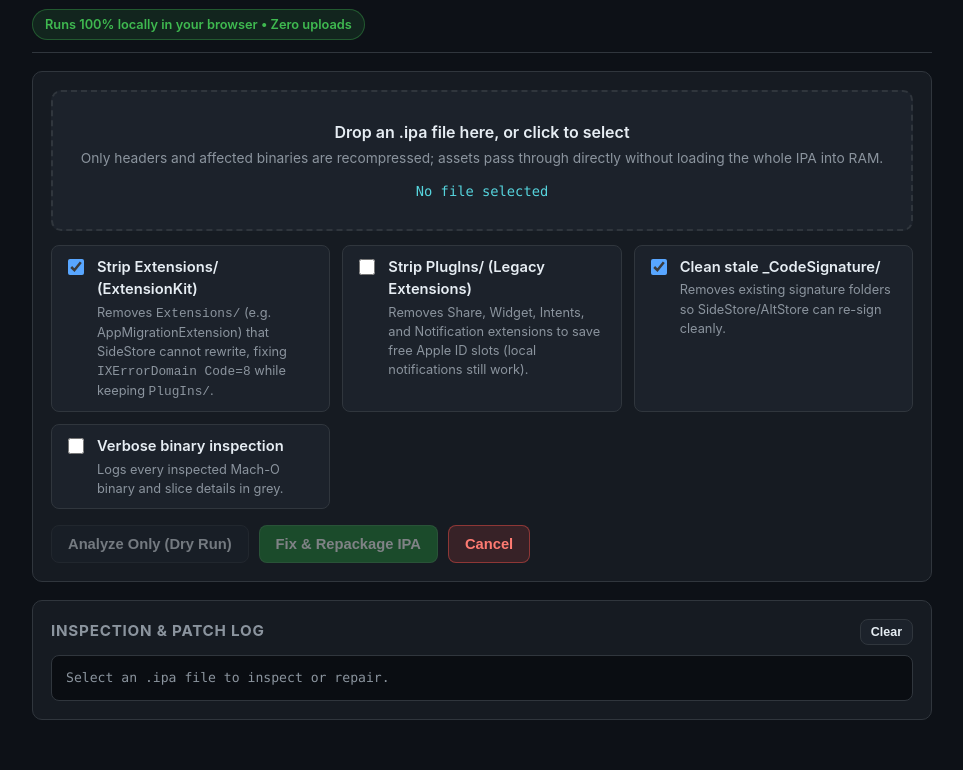
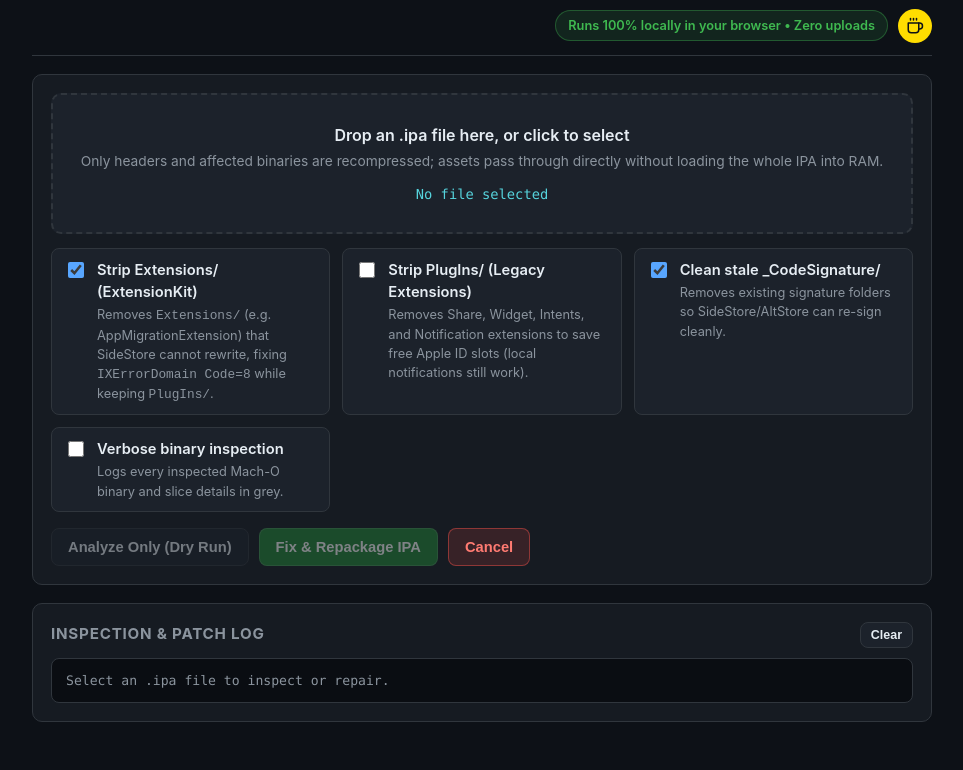
Before and after one commit to LuizHPio/ipa-fixer, a website: page tools/ipa-fixer/web-src/template.html in a window 1280 px wide. Shown: the part 88-858 px from the top of the page, without its empty margins (158-1121 px from the left). Drawn offline with Linux system fonts and the light colour scheme.

Commit message:
Add Buy Me a Coffee badge to README and round coffee icon to web header

```diff
--- a/tools/ipa-fixer/web-src/template.html
+++ b/tools/ipa-fixer/web-src/template.html
@@ -75,6 +75,13 @@
       border: 1px solid var(--border);
     }
 
+    .header-actions {
+      display: flex;
+      align-items: center;
+      gap: 10px;
+      margin-left: auto;
+    }
+
     .privacy-badge {
       display: inline-flex;
       align-items: center;
@@ -87,6 +94,33 @@
       border-radius: 999px;
       padding: 5px 12px;
       white-space: nowrap;
+    }
+
+    .coffee-btn {
+      display: inline-flex;
+      align-items: center;
+      justify-content: center;
+      width: 34px;
+      height: 34px;
+      border-radius: 50%;
+      background: #ffdd00;
+      color: #0d1117;
+      border: 1px solid rgba(255, 221, 0, 0.6);
+      text-decoration: none;
+      flex-shrink: 0;
+      transition: transform 0.15s ease, box-shadow 0.15s ease, background 0.15s ease;
+    }
+
+    .coffee-btn:hover {
+      background: #ffe74c;
+      transform: translateY(-1px);
+      box-shadow: 0 4px 12px rgba(255, 221, 0, 0.25);
+    }
+
+    .coffee-btn svg {
+      width: 18px;
+      height: 18px;
+      display: block;
     }
 
     .card {
@@ -397,7 +431,25 @@
           <code>IXErrorDomain Code=8</code> ExtensionKit mismatches.
         </p>
       </div>
-      <div class="privacy-badge">Runs 100% locally in your browser &bull; Zero uploads</div>
+      <div class="header-actions">
+        <div class="privacy-badge">Runs 100% locally in your browser &bull; Zero uploads</div>
+        <a
+          class="coffee-btn"
+          href="https://buymeacoffee.com/luizhpio"
+          target="_blank"
+          rel="noopener noreferrer"
+          title="Buy Me a Coffee"
+          aria-label="Buy Me a Coffee"
+        >
+          <svg viewBox="0 0 24 24" fill="none" stroke="currentColor" stroke-width="2" stroke-linecap="round" stroke-linejoin="round" aria-hidden="true">
+            <path d="M17 8h1a4 4 0 1 1 0 8h-1"/>
+            <path d="M3 8h14v9a4 4 0 0 1-4 4H7a4 4 0 0 1-4-4Z"/>
+            <line x1="6" y1="2" x2="6" y2="4"/>
+            <line x1="10" y1="2" x2="10" y2="4"/>
+            <line x1="14" y1="2" x2="14" y2="4"/>
+          </svg>
+        </a>
+      </div>
     </header>
 
     <div id="unsupportedBanner" class="unsupported-banner">
```
Also changed, not shown: web/index.html (+53 -1 lines), README.md.
